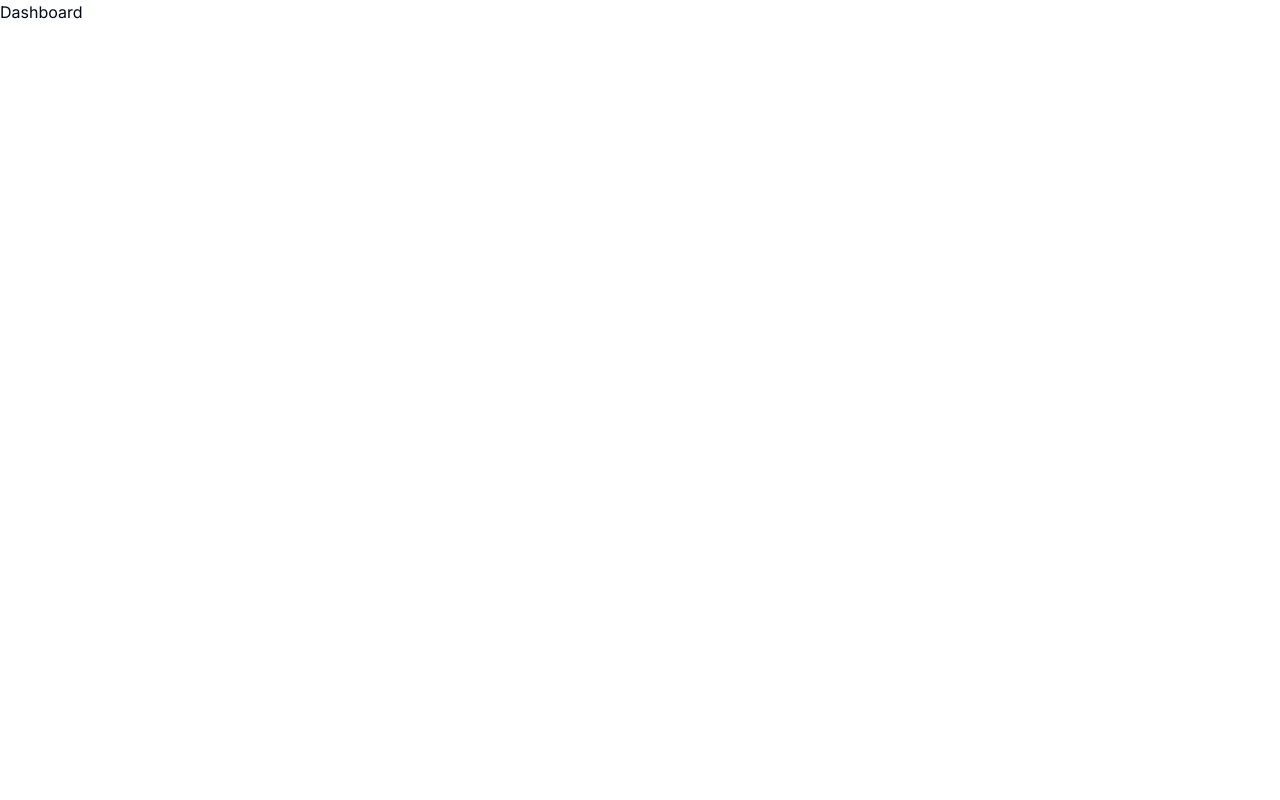
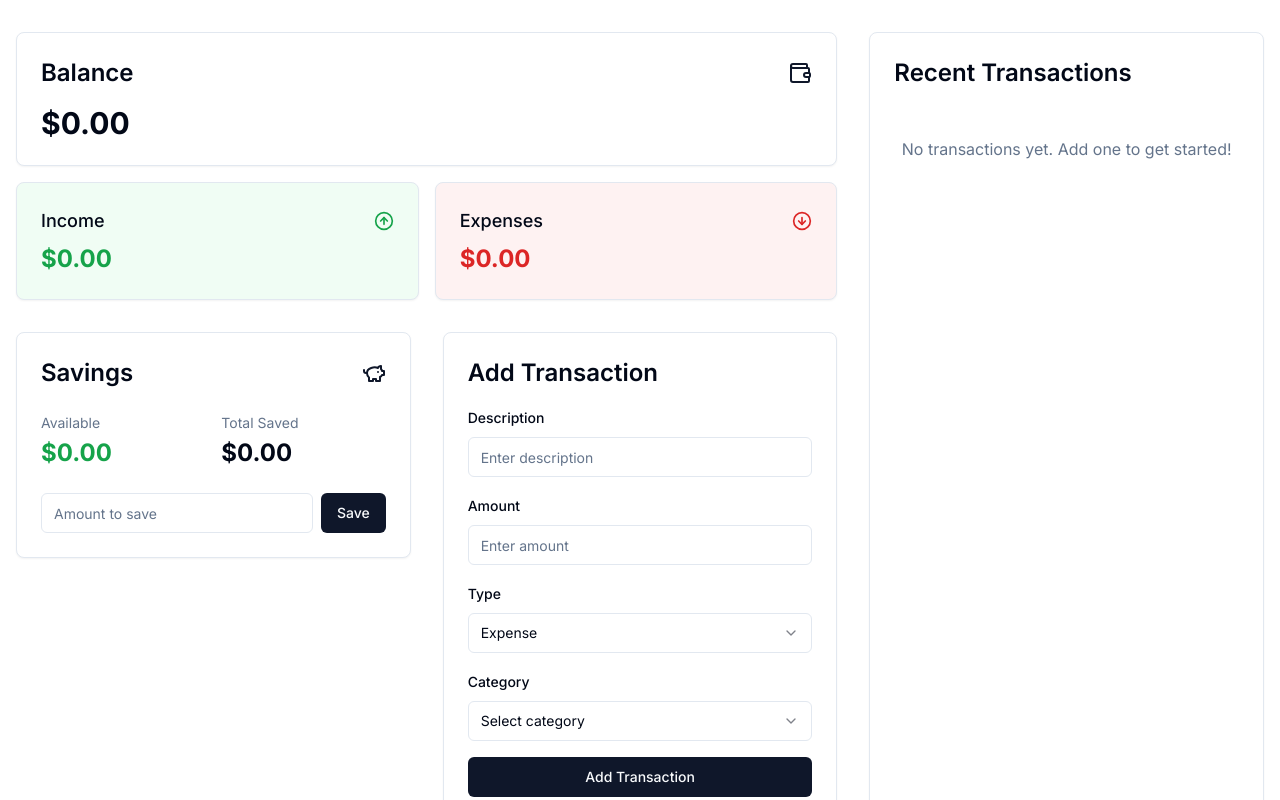
Before and after one commit to YogeshK34/Track-It, a Next.js app: page /dashboard in a window 1280 px wide. Shown: the top 800 px of the page. Built offline with nearby package versions, Linux system fonts and the light colour scheme.

Commit message:
updated dashboards page.tsx

```diff
--- a/app/dashboard/page.tsx
+++ b/app/dashboard/page.tsx
@@ -1,7 +1,34 @@
+import { Card } from "@/components/ui/card";
+import ExpenseOverview from "@/components/ExpenseOverview";
+import { TransactionList } from "@/components/TransactionList";
+import { AddTransaction } from "@/components/AddTransaction";
+import { BudgetOverview } from "@/components/BudgetOverview";
+import { SavingsOverview } from "@/components/SavingsOverview";
+import { ExpenseProvider } from "@/context/ExpenseContext";
+import { ThemeProvider } from "@/components/ThemeProvider";
+
 export default function Dashboard() {
   return (
-    <main>
-      <h1>Dashboard</h1>
-    </main>
+    <ThemeProvider attribute="class" defaultTheme="system" enableSystem>
+      <ExpenseProvider>
+        <main className="min-h-screen bg-background py-8">
+          <div className="container mx-auto px-4">
+            <div className="grid grid-cols-1 lg:grid-cols-12 gap-8">
+              <div className="lg:col-span-8 space-y-8">
+                <ExpenseOverview />
+                <div className="grid grid-cols-1 md:grid-cols-2 gap-8">
+                  <SavingsOverview />
+                  <AddTransaction />
+                </div>
+                <BudgetOverview />
+              </div>
+              <Card className="lg:col-span-4 p-6">
+                <TransactionList />
+              </Card>
+            </div>
+          </div>
+        </main>
+      </ExpenseProvider>
+    </ThemeProvider>
   );
 }
--- a/app/page.tsx
+++ b/app/page.tsx
@@ -2,13 +2,12 @@ import Link from "next/link";
 import { Button } from "../components/ui/button";
 import { Footer } from "../components/Footer";
 import { Header } from "../components/Header";
-import Features from "../components/features/Features";
+import Features from "@/components/features/Features";
 
 export default function LandingPage() {
   return (
     <div className="relative min-h-screen bg-gradient-to-b from-background via-background to-muted/50 overflow-hidden">
       <Header />
-
       <section className="pt-32 pb-20 px-4 relative">
         <div className="container mx-auto">
           <div className="max-w-4xl mx-auto text-center">
@@ -43,22 +42,9 @@ export default function LandingPage() {
         </div>
       </section>
 
+      {/* Features section */}
       <Features />
-
-      <section id="testimonials" className="py-24 bg-muted/50 relative">
-        <div className="container mx-auto px-4">
-          <div className="text-center mb-16">
-            <h2 className="text-4xl font-bold mb-6 bg-clip-text text-transparent bg-gradient-to-r from-primary to-primary-foreground">
-              Loved by thousands
-            </h2>
-            <p className="text-xl text-muted-foreground max-w-2xl mx-auto leading-relaxed">
-              See what our users have to say about their experience with
-              TrackIt.
-            </p>
-          </div>
-        </div>
-      </section>
-
+      {/* Footer section */}
       <footer className="border-t border-border/40 bg-background/80 backdrop-blur-lg">
         <Footer />
       </footer>
--- a/components/features/Features.tsx
+++ b/components/features/Features.tsx
@@ -1,12 +1,8 @@
-"use client";
-
-import { motion } from "framer-motion";
 import { SmartBudgeting } from "./smart-budgeting";
 import { BankSyncForm } from "./bank-sync-form";
 import { SmartReceiptScanningForm } from "./smart-receipt-form";
 
-export default function Features() {
-  const features = [
+export const features = [
   {
     id: "receipt",
     title: "Smart Receipt Scanning",
@@ -30,6 +26,7 @@ export default function Features() {
   },
 ];
 
+export default function Features() {
   return (
     <div className="min-h-screen bg-gradient-to-br from-gray-50 to-gray-100 py-16 px-4 sm:px-6 lg:px-8">
       <div className="max-w-7xl mx-auto">
@@ -42,26 +39,18 @@ export default function Features() {
         </p>
 
         {features.map((feature, index) => (
-          <motion.div
-            key={feature.id}
-            initial={{ opacity: 0, y: 50 }}
-            animate={{ opacity: 1, y: 0 }}
-            transition={{ delay: index * 0.2 }}
-            className="mb-24"
-          >
           <div
+            key="id"
             className={`flex flex-col lg:flex-row items-center ${
               index % 2 === 0 ? "lg:flex-row-reverse" : ""
             }`}
           >
-              {/* Left/Right Image */}
             <div className="w-full lg:w-1/2 px-4 mb-8 lg:mb-0">
               <div className="bg-white rounded-2xl shadow-xl overflow-hidden">
                 <feature.component />
               </div>
             </div>
 
-              {/* Text Block Centered */}
             <div className="w-full lg:w-1/2 px-4 flex flex-col justify-center text-center">
               <h2 className="text-3xl font-bold text-gray-900 mb-4">
                 {feature.title}
@@ -74,7 +63,6 @@ export default function Features() {
               </button>
             </div>
           </div>
-          </motion.div>
         ))}
       </div>
     </div>
--- a/components/features/smart-budgeting.tsx
+++ b/components/features/smart-budgeting.tsx
@@ -1,8 +1,6 @@
 "use client";
 
 import { useState } from "react";
-import { motion } from "framer-motion";
-import { Button } from "@/components/ui/button";
 import {
   Card,
   CardContent,
@@ -83,6 +81,7 @@ export function SmartBudgeting() {
 
   return (
     <div className="p-8 space-y-8">
+      {/* Header and month selector */}
       <div className="flex justify-between items-center">
         <div>
           <h2 className="text-2xl font-bold">Smart Budget</h2>
@@ -102,6 +101,7 @@ export function SmartBudgeting() {
         </Select>
       </div>
 
+      {/* Budget summary cards */}
       <div className="grid grid-cols-1 md:grid-cols-3 gap-6">
         <Card>
           <CardHeader className="flex flex-row items-center justify-between space-y-0 pb-2">
@@ -146,6 +146,7 @@ export function SmartBudgeting() {
         </Card>
       </div>
 
+      {/* Budget categories and recent transactions */}
       <div className="grid grid-cols-1 md:grid-cols-2 gap-6">
         <Card>
           <CardHeader>
@@ -162,11 +163,9 @@ export function SmartBudgeting() {
                   </span>
                 </div>
                 <div className="h-2 bg-gray-100 rounded-full overflow-hidden">
-                  <motion.div
+                  <div
                     className={`h-full ${category.color}`}
-                    initial={{ width: 0 }}
-                    animate={{ width: `${category.percentage}%` }}
-                    transition={{ duration: 1, ease: "easeOut" }}
+                    style={{ width: `${category.percentage}%` }}
                   />
                 </div>
               </div>
@@ -182,13 +181,7 @@ export function SmartBudgeting() {
           <CardContent>
             <div className="space-y-6">
               {recentTransactions.map((transaction, index) => (
-                <motion.div
-                  key={index}
-                  initial={{ opacity: 0, y: 20 }}
-                  animate={{ opacity: 1, y: 0 }}
-                  transition={{ delay: index * 0.1 }}
-                  className="flex items-center justify-between"
-                >
+                <div key={index} className="flex items-center justify-between">
                   <div className="space-y-1">
                     <p className="font-medium">{transaction.name}</p>
                     <p className="text-sm text-muted-foreground">
@@ -203,7 +196,7 @@ export function SmartBudgeting() {
                     {transaction.amount > 0 ? "+" : ""}$
                     {Math.abs(transaction.amount).toFixed(2)}
                   </div>
-                </motion.div>
+                </div>
               ))}
             </div>
           </CardContent>
--- a/components/features/smart-receipt-form.tsx
+++ b/components/features/smart-receipt-form.tsx
@@ -12,10 +12,19 @@ import {
   SelectValue,
 } from "@/components/ui/select";
 import { Textarea } from "@/components/ui/textarea";
-import { Camera, Upload } from "lucide-react";
+import { Upload } from "lucide-react";
+
+interface FormData {
+  receiptImage: File | null;
+  merchantName: string;
+  amount: string;
+  date: string;
+  category: string;
+  notes: string;
+}
 
 export function SmartReceiptScanningForm() {
-  const [formData, setFormData] = useState({
+  const [formData, setFormData] = useState<FormData>({
     receiptImage: null,
     merchantName: "",
     amount: "",
@@ -24,16 +33,15 @@ export function SmartReceiptScanningForm() {
     notes: "",
   });
 
-  const handleFileChange = (event: any) => {
-    const file = event.target.files[0];
+  const handleFileChange = (event: React.ChangeEvent<HTMLInputElement>) => {
+    const file = event.target.files?.[0];
     if (file) {
       setFormData({ ...formData, receiptImage: file });
     }
   };
 
-  const handleSubmit = (event: any) => {
+  const handleSubmit = (event: React.FormEvent<HTMLFormElement>) => {
     event.preventDefault();
-    // Here you would typically send the form data to your backend
     console.log("Form submitted:", formData);
   };
 
--- a/package.json
+++ b/package.json
@@ -56,7 +56,7 @@
     "framer-motion": "^11.12.0",
     "input-otp": "^1.2.4",
     "lucide-react": "^0.446.0",
-    "next": "13.5.1",
+    "next": "^15.0.3",
     "next-themes": "^0.3.0",
     "postcss": "8.4.30",
     "react": "18.2.0",
```
Also changed, not shown: # PLACE YOUR SUPABASE PROJECT URL A.txt (added), 1 Stempad (httpswww.workatastartup..txt (added), TrackIT.txt, div className={`space-y-4 ${index %.txt (added), 1 other file (tests, documents, lock files or other folders). Lines whose indentation alone changed are shown as unchanged.
